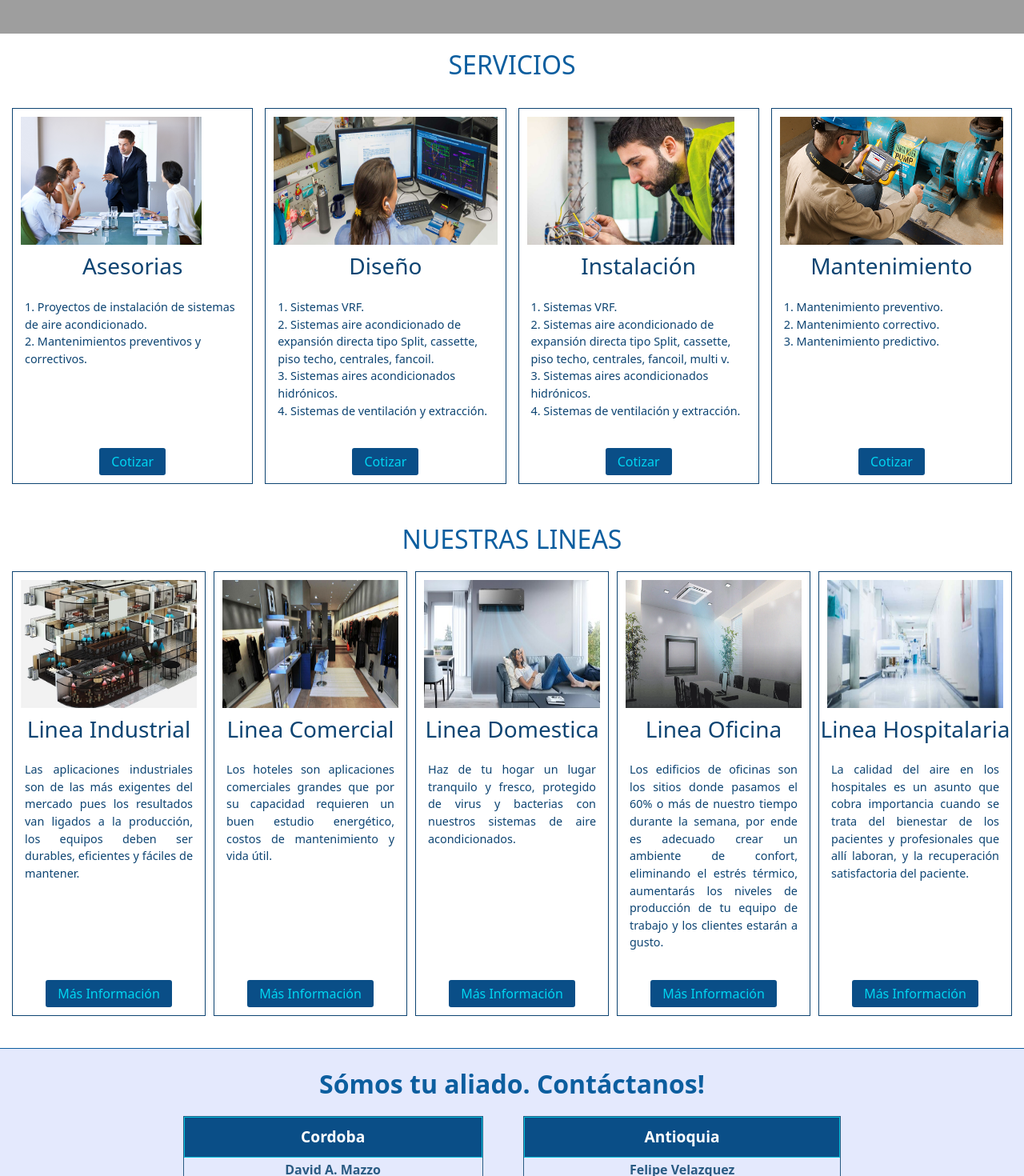
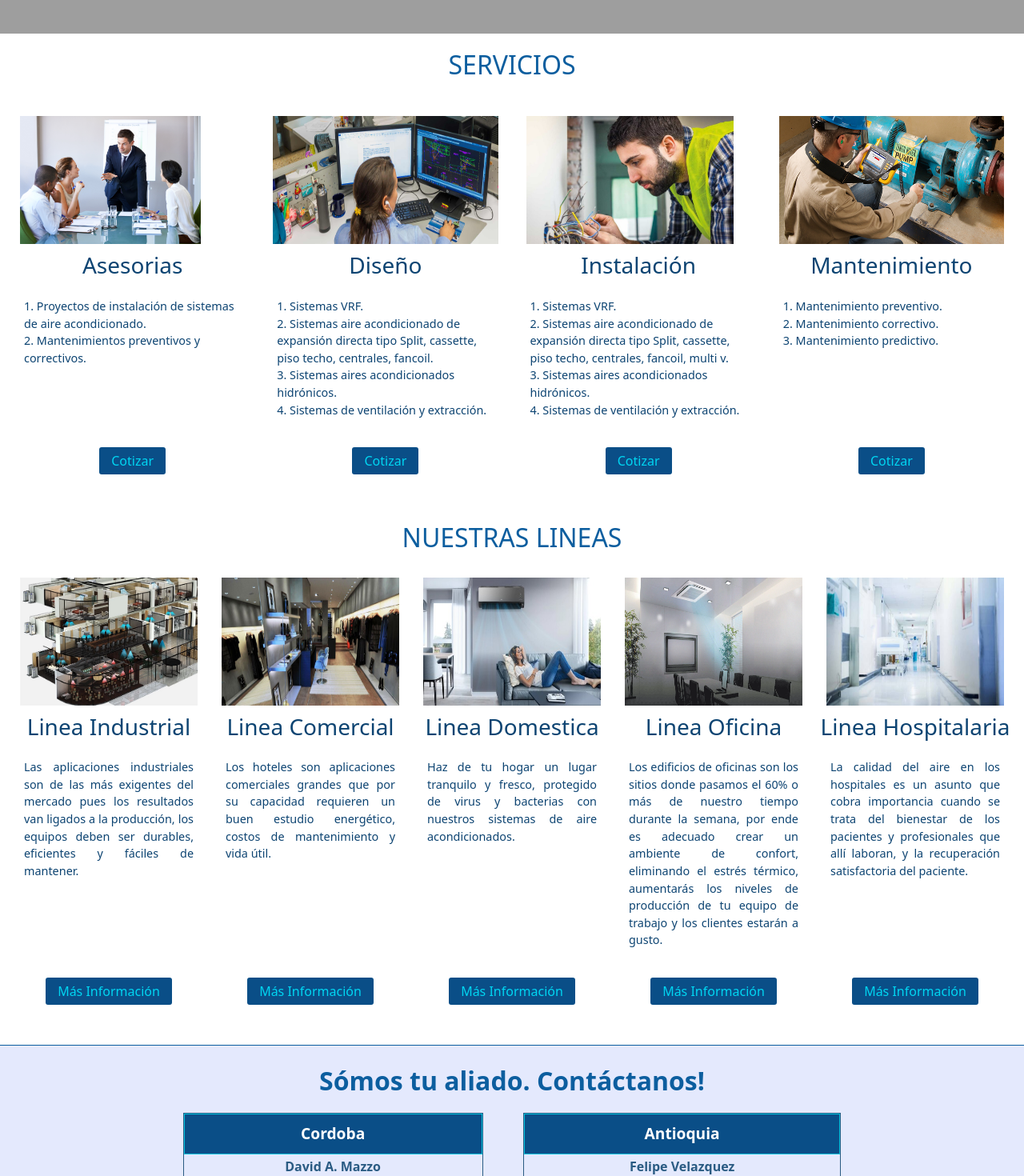
Before and after one commit to petudeveloper/freshtech-web-page, a React (Create React App) app: page / in a window 1280 px wide. Shown: the part 718-2188 px from the top of the page at 80% size. Built offline with nearby package versions, Linux system fonts and the light colour scheme; grey boxes are pictures that could not be loaded.

Commit message:
Remove border for pohone size.

```diff
--- a/src/components/LineasTodas/Lineas.module.css
+++ b/src/components/LineasTodas/Lineas.module.css
@@ -27,6 +27,7 @@ ul {
   padding-bottom: 35px;
   color: #0d4472;
   border: 1px #0d4472 solid;
+  border: none;
 }
 
 .image {
--- a/src/components/Servicios/Servicios.module.css
+++ b/src/components/Servicios/Servicios.module.css
@@ -24,6 +24,7 @@
   position: relative;
   padding-bottom: 35px;
   border: 1px solid;
+  border: none;
 }
 
 .image {
```
